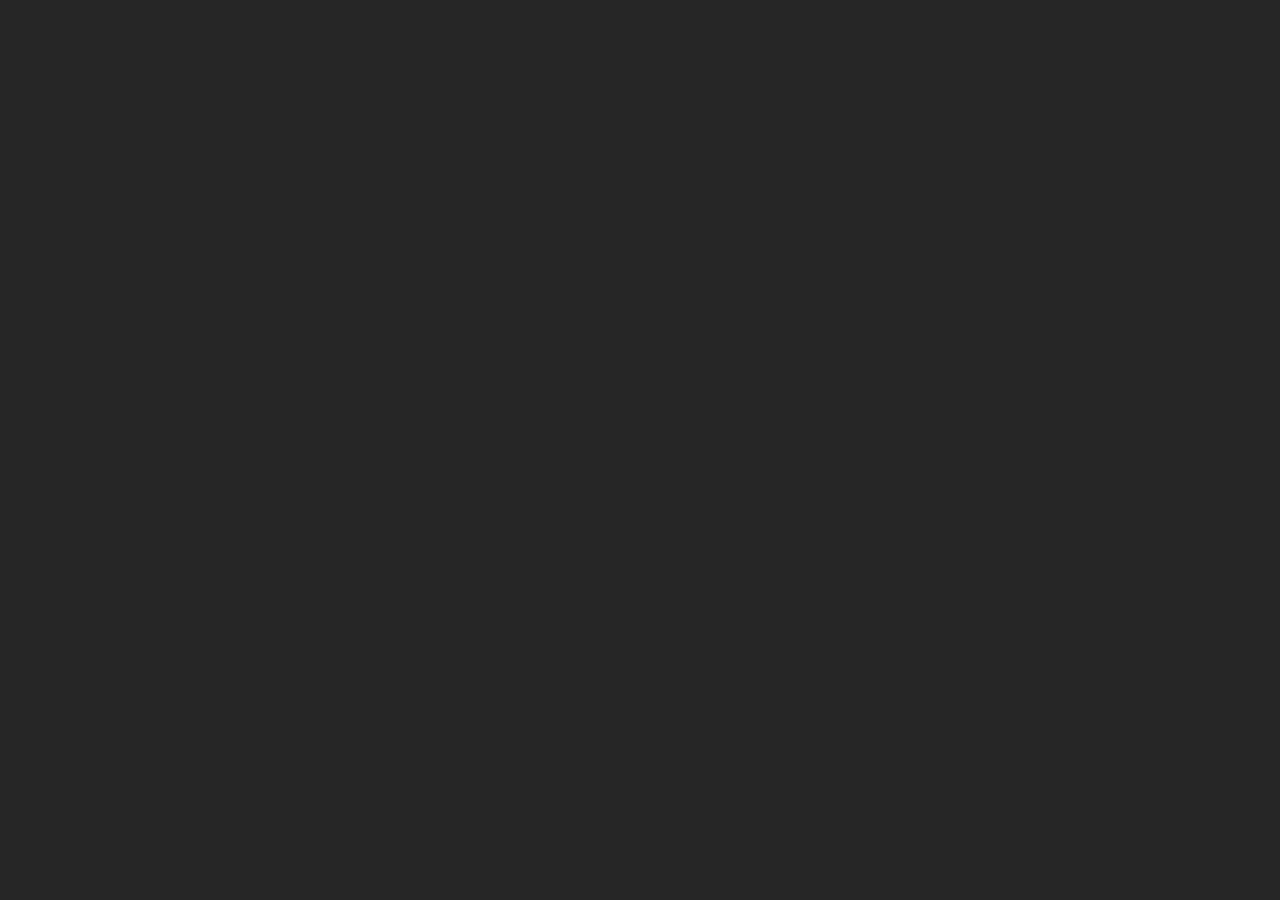
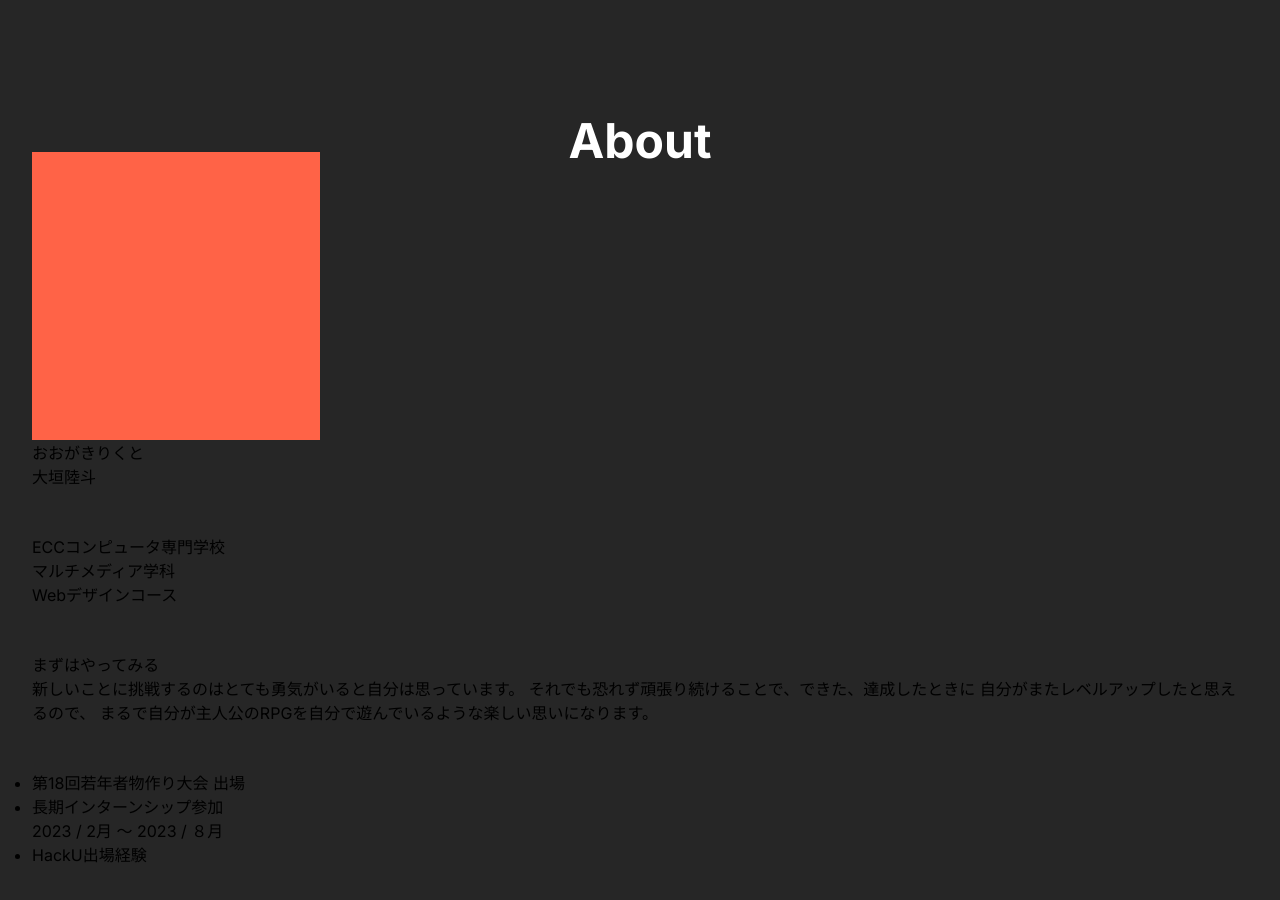
Before and after one commit to RikutoOgaki/portfolioV3, a Next.js app: page / in a window 1280 px wide. Shown: the part 680-1580 px from the top of the page. Before the commit the page ends 800 px from the top, so only its background shows below. Built offline with nearby package versions, Linux system fonts and the light colour scheme.

Commit message:
AboutのHTML完成

```diff
--- /dev/null
+++ b/src/Components/About.tsx
@@ -0,0 +1,50 @@
+'use cilent'
+
+import style from '@/styles/Components/about.module.scss'
+
+export function About() {
+    return (
+        <>
+            <div className={style.aboutWrap}>
+                <h3 className={style.contentTitle}>About</h3>
+                <div className={style.aboutGridBox}>
+                    <div className={style.myPhotoContent}>
+                        <figure>
+                            <img src="/" alt="" />
+                        </figure>
+                        <span>おおがきりくと</span>
+                        <p>大垣陸斗</p>
+                    </div>
+                    <div className={style.mySchoolContent}>
+                        <p className={style.text}>
+                            ECCコンピュータ専門学校<br />
+                            マルチメディア学科<br />
+                            Webデザインコース
+                        </p>
+                    </div>
+                    <div className={style.myValueContent}>
+                        <p className={style.text}>
+                            まずはやってみる
+                        </p>
+                        <p className={style.subText}>
+                            新しいことに挑戦するのはとても勇気がいると自分は思っています。
+                            それでも恐れず頑張り続けることで、できた、達成したときに
+                            自分がまたレベルアップしたと思えるので、
+                            まるで自分が主人公のRPGを自分で遊んでいるような楽しい思いになります。
+                        </p>
+                    </div>
+                    <div className={style.myCareerContent}>
+                        <ul className={style.subMyCareerContent}>
+                            <li>第18回若年者物作り大会 出場</li>
+                            <li>
+                                長期インターンシップ参加<br />
+                                2023 / 2月 〜 2023 / ８月
+                            </li>
+                            <li>HackU出場経験</li>
+                        </ul>
+                    </div>
+                </div>
+            </div>
+        </>
+    )
+}
--- a/src/app/page.tsx
+++ b/src/app/page.tsx
@@ -4,12 +4,14 @@
 
 import { Header } from '@/Components/Header'
 import { MyName } from '@/Components/MyName'
+import { About } from '@/Components/About'
 
 export default function Home() {
   return (
     <>
       <Header />
       <MyName />
+      <About />
     </>
   );
 }
--- /dev/null
+++ b/src/styles/Components/about.module.scss
@@ -0,0 +1,35 @@
+.aboutWrap {
+    width: 100%;
+    height: 100vh;
+    display: flex;
+    justify-content: center;
+    align-items: center;
+    flex-direction: column;
+
+    .contentTitle {
+        width: 100%;
+        height: 3vh;
+        font-size: 3rem;
+        color: #ffffff;
+        font-weight: bold;
+        display: flex;
+        justify-content: center;
+        align-items: center;
+    }
+
+    .aboutGridBox {
+        width: 95%;
+        height: 95vh;
+        display: grid;
+
+
+        .myPhotoContent {
+
+            & figure {
+                width: 18rem;
+                height: 18rem;
+                background-color: tomato;
+            }
+        }
+    }
+}
```
